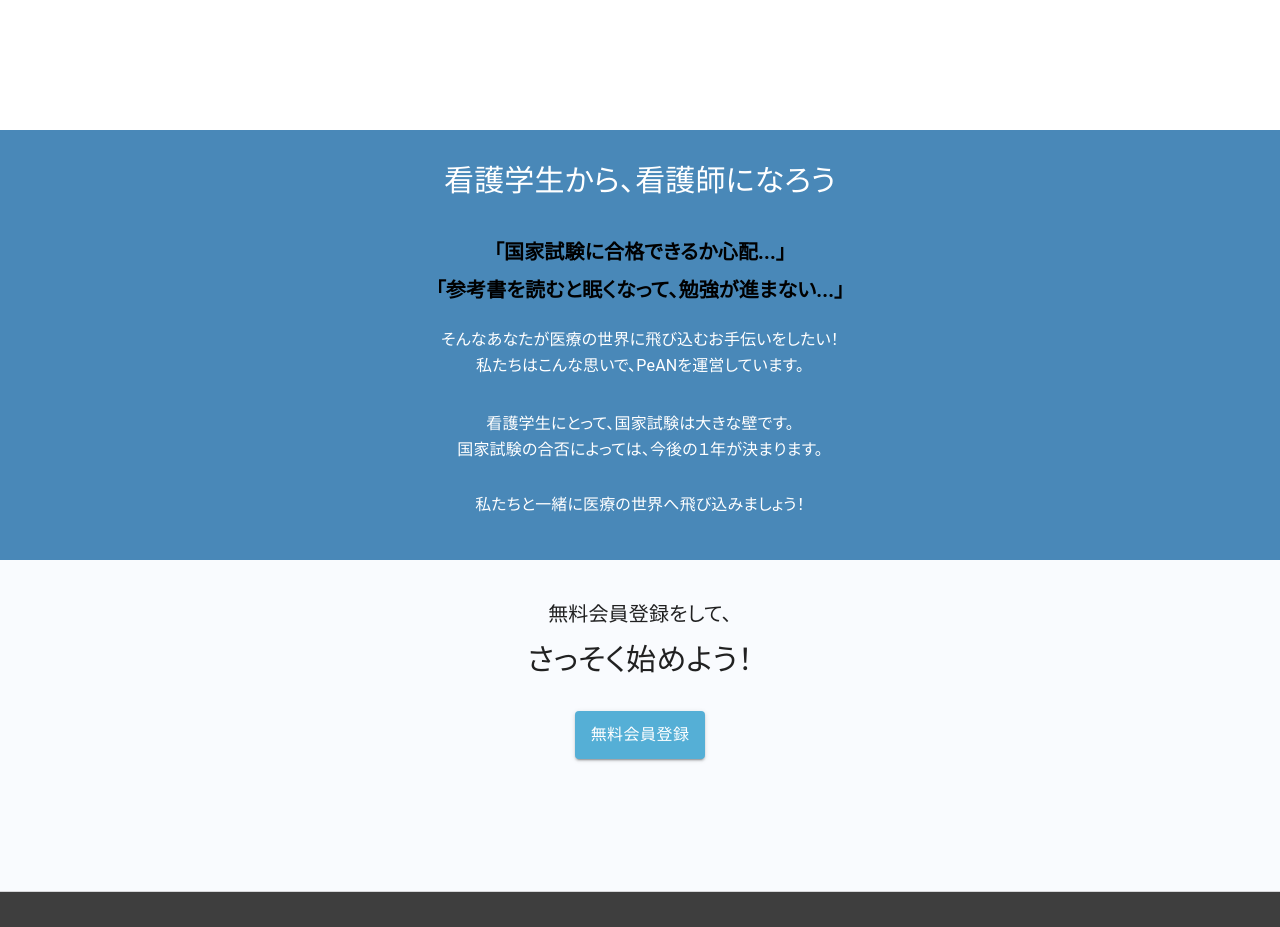
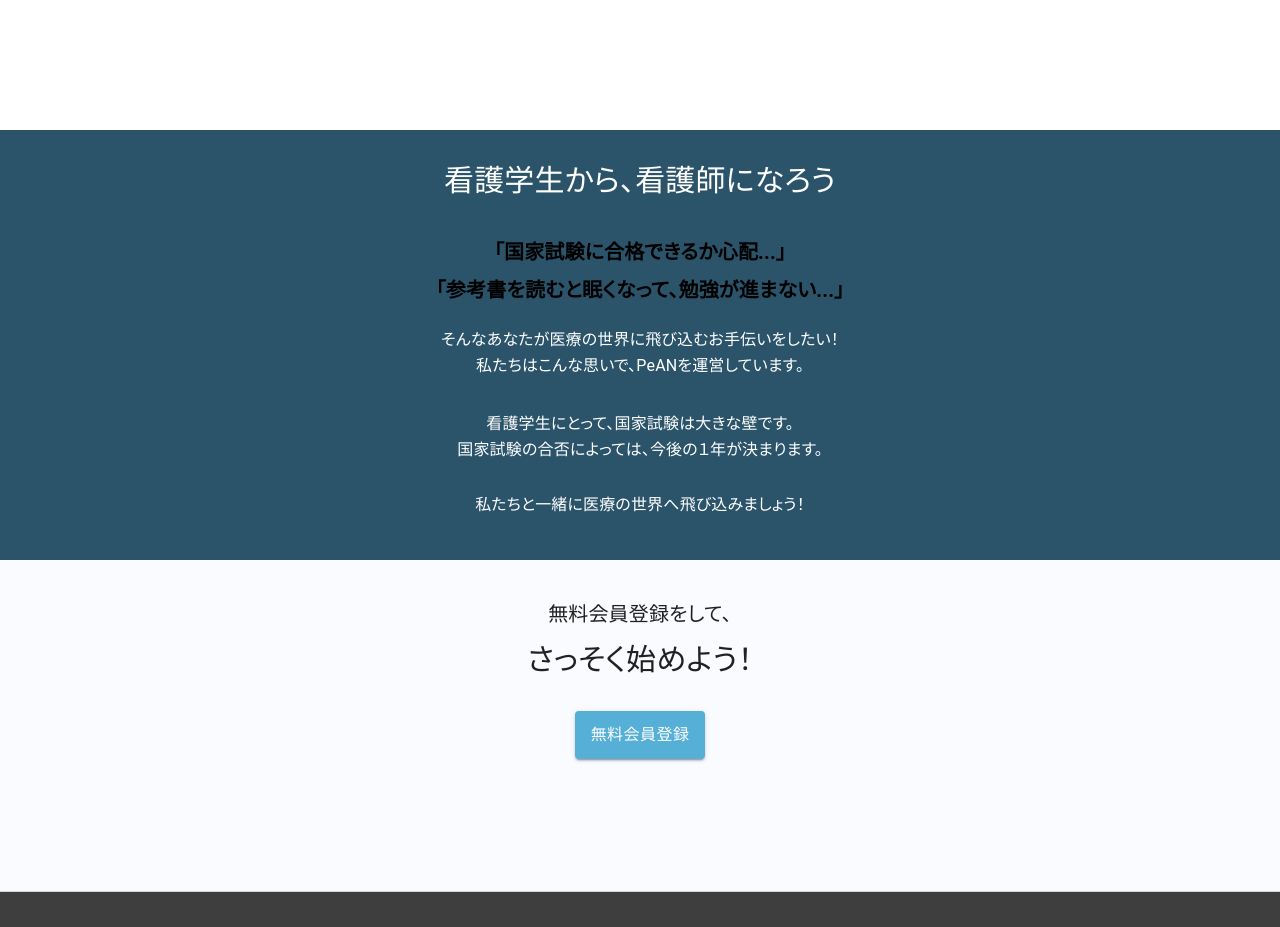
Before and after one commit to S42100254h/pean-nurse, a React (Create React App) app in the folder front/: page / in a window 1280 px wide. Shown: the part 1260-2187 px from the top of the page. Built offline with nearby package versions, Linux system fonts and the light colour scheme.

Commit message:
change home component color

```diff
--- a/front/src/templates/Home.jsx
+++ b/front/src/templates/Home.jsx
@@ -41,7 +41,7 @@ const useStyles = makeStyles((theme) => ({
   bottomContainer: {
     height: 430,
     textAlign: "center",
-    backgroundColor: theme.palette.primary.dark,
+    backgroundColor: "#2B546A",
     color: "#fff",
   },
   bottomHeading: {
```
